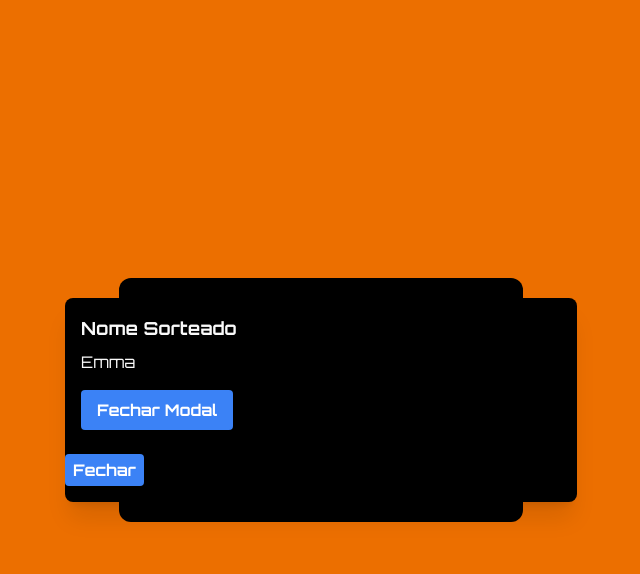
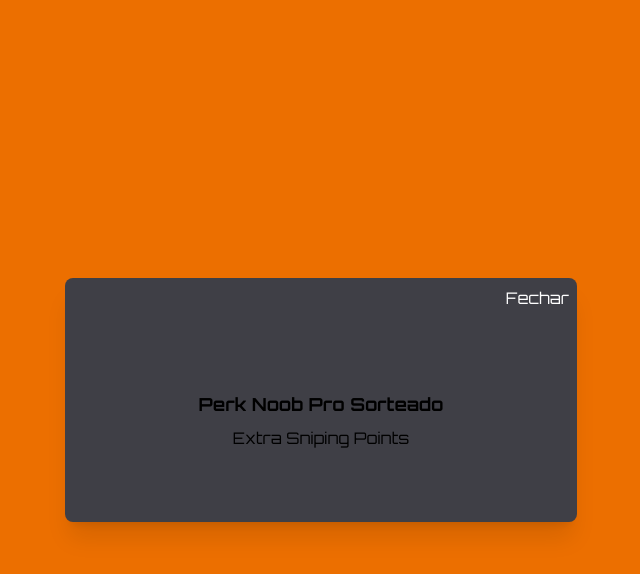
Before and after one commit to NaderSouza/perk-noob-pro, a Next.js app: page / in a window 1280 px wide. Both pictures are taken after a click on the button "Sortear". Shown: the top 574 px of the page, without its empty margins (319-959 px from the left). Built offline with nearby package versions, Linux system fonts and the light colour scheme.

Commit message:
fix: sorter

```diff
--- a/src/components/buttons/Button.tsx
+++ b/src/components/buttons/Button.tsx
@@ -7,7 +7,23 @@ export type ButtonProps = ComponentProps<"button"> & {
   openModal?: () => void; // Adicionando a prop openModal
 };
 
-const names = ["Alice", "Bob", "Charlie", "David", "Emma"];
+const names = [
+  "Faster Revive",
+  "More Headshot Damage",
+  "Stronger Barriers",
+  "Stronger Carpenter Barriers",
+  "200% Health",
+  "Red Insta-Kill",
+  "Refund on Perks",
+  "Mystery Box Upgrade",
+  "PhD Flopper",
+  "Half-off",
+  "Double Points",
+  "Tombstone",
+  "Extra Sniping Points",
+  "Double Pistol Points",
+  "Ray Gun Off The Wall",
+];
 
 export default function Button({
   success = false,
--- a/src/components/modals/Modal.tsx
+++ b/src/components/modals/Modal.tsx
@@ -11,23 +11,25 @@ const Modal: React.FC<ModalProps> = ({ isOpen, closeModal, children }) => {
     <div
       className={`${
         isOpen
-          ? "opacity-100 pointer-events-auto"
-          : "opacity-0 pointer-events-none"
+          ? "opacity-100 pointer-events-auto transition-opacity duration-300"
+          : "opacity-0 pointer-events-none transition-opacity duration-300"
       } fixed z-10 inset-0 overflow-y-auto`}
     >
-      <div className="flex items-center justify-center min-h-screen">
-        <div className="fixed inset-0 transition-opacity" aria-hidden="true">
+      <div className="flex items-center justify-center text-center min-h-screen">
+        <div className="fixed inset-0" aria-hidden="true">
           <div className="absolute inset-0"></div>
         </div>
 
-        <div className="bg-black text-zinc-50 rounded-lg overflow-hidden shadow-xl transform transition-all sm:max-w-lg w-full">
-          {children}
-          <button
-            className="mt-2 mb-4 bg-blue-500 hover:bg-blue-700 text-white font-bold py-1 px-2 rounded"
-            onClick={closeModal}
-          >
-            Fechar
-          </button>
+        <div className="bg-zinc-700 rounded-lg overflow-hidden shadow-xl transform transition-all sm:max-w-lg w-full">
+          <div className="flex justify-end">
+            <button
+              className="text-white border-spacing-1 hover:text-blue-200 p-2"
+              onClick={closeModal}
+            >
+              Fechar
+            </button>
+          </div>
+          <div className="justify-center p-14">{children}</div>
         </div>
       </div>
     </div>
--- a/src/pages/index.tsx
+++ b/src/pages/index.tsx
@@ -7,7 +7,23 @@ import Modal from "../components/modals/Modal";
 
 const orbitron = Orbitron({ subsets: ["latin"] });
 
-const names = ["Alice", "Bob", "Charlie", "David", "Emma"];
+const names = [
+  "Faster Revive",
+  "More Headshot Damage",
+  "Stronger Barriers",
+  "Stronger Carpenter Barriers",
+  "200% Health",
+  "Red Insta-Kill",
+  "Refund on Perks",
+  "Mystery Box Upgrade",
+  "PhD Flopper",
+  "Half-off",
+  "Double Points",
+  "Tombstone",
+  "Extra Sniping Points",
+  "Double Pistol Points",
+  "Ray Gun Off The Wall",
+];
 
 export default function Home() {
   const [isOpen, setIsOpen] = useState(false);
@@ -48,14 +64,14 @@ export default function Home() {
           </Button>
           <Modal isOpen={isOpen} closeModal={closeModal}>
             <div className="p-4">
-              <h1 className="text-lg font-bold mb-2">Nome Sorteado</h1>
+              <h1 className="text-lg font-bold mb-2">Perk Noob Pro Sorteado</h1>
               <p>{selectedName}</p>
-              <button
+              {/* <button
                 className="mt-4 bg-blue-500 hover:bg-blue-700 text-white font-bold py-2 px-4 rounded"
                 onClick={closeModal}
               >
                 Fechar Modal
-              </button>
+              </button> */}
             </div>
           </Modal>
         </div>
```
